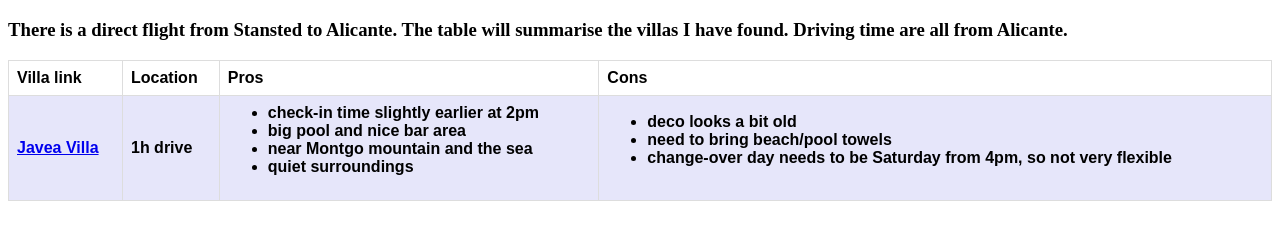
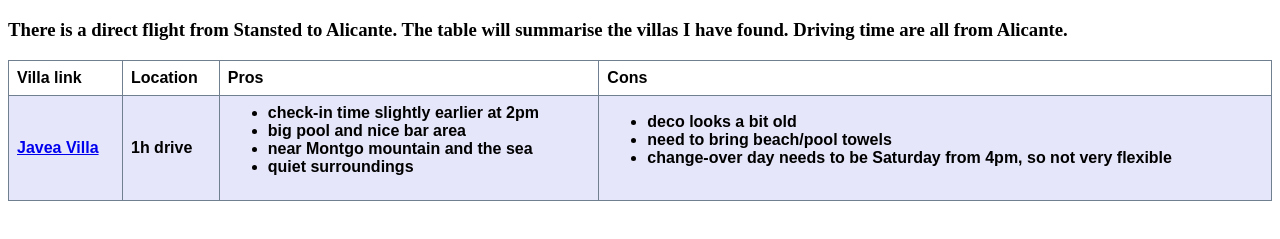
Before and after one commit to Cherryhz/Cherryhz.github.io, a plain HTML site: page index.html in a window 1280 px wide. Shown: the part 87-326 px from the top of the page. Drawn offline with Linux system fonts and the light colour scheme.

Commit message:
Update index.css

```diff
--- a/index.css
+++ b/index.css
@@ -5,7 +5,7 @@ table {
 }
 
 td, th {
-  border: 1px solid #dddddd;
+  border: 1px solid #708090;
   text-align: left;
   padding: 8px;
 }
```
